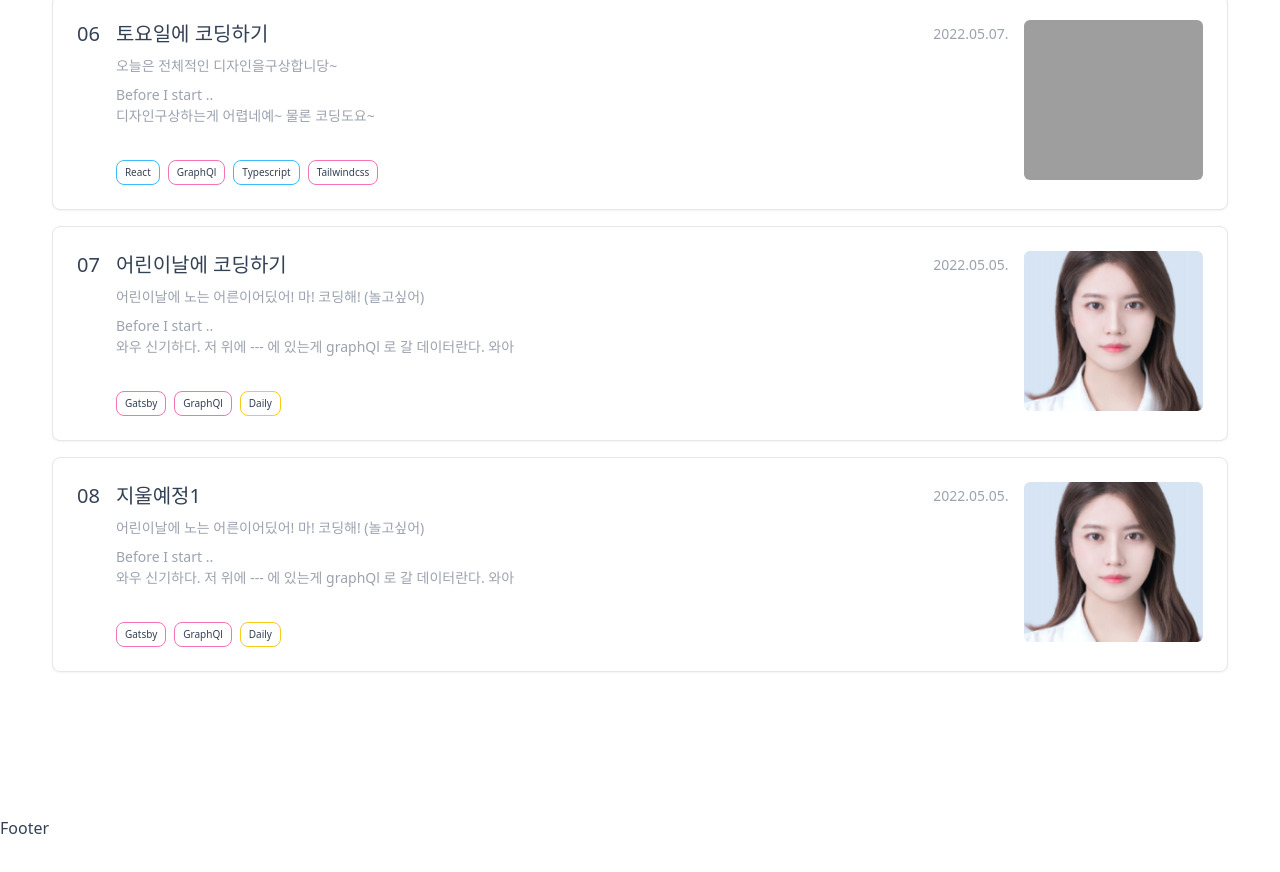
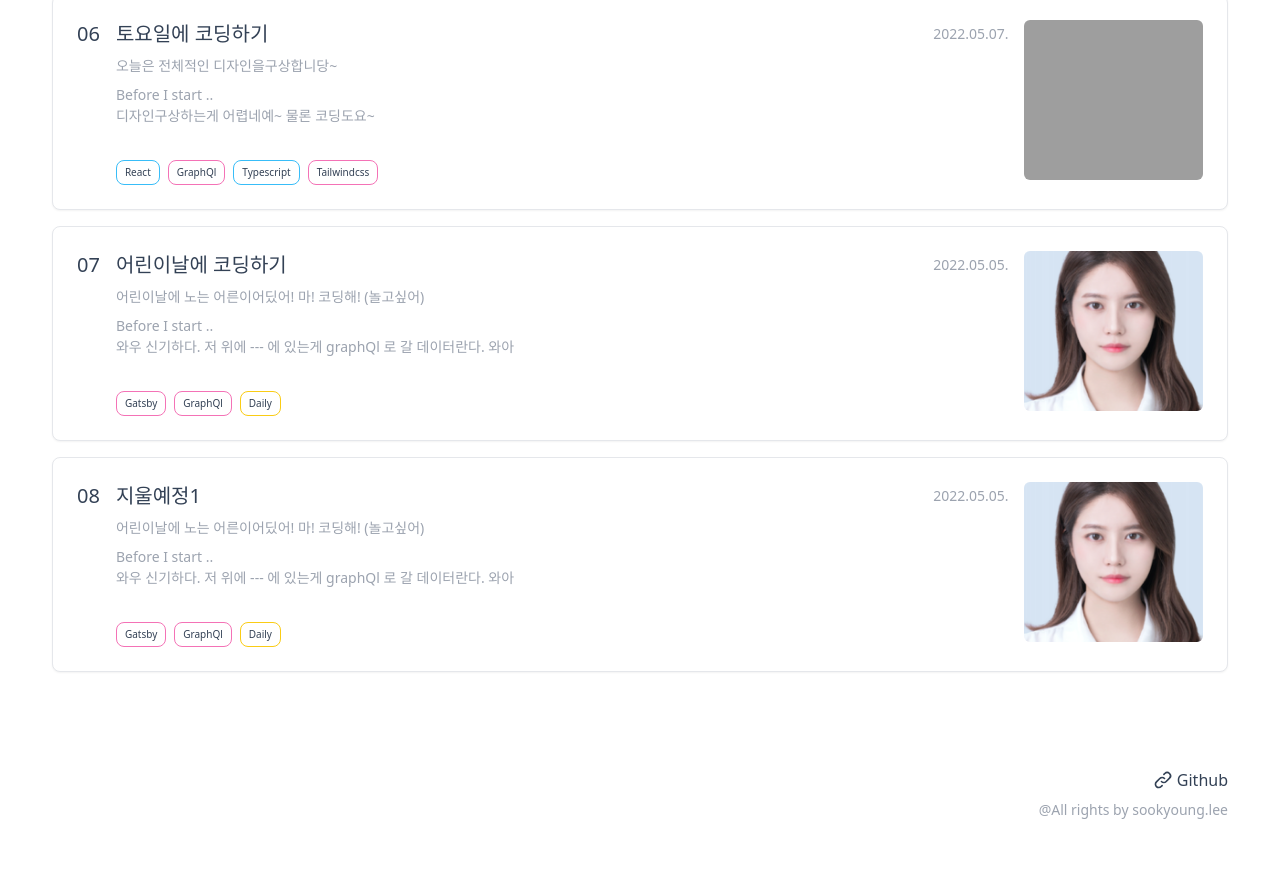
Before and after one commit to 22sook00/blogWithGatsby, a Gatsby site in the folder SookDevLog/: page / in a window 1280 px wide. Shown: the part 1745-2617 px from the top of the page. Before the commit the page ends 2585 px from the top, so only its background shows below. Built offline with nearby package versions, Linux system fonts and the light colour scheme; Gatsby itself is replaced by a stand-in of ours; some packages are replaced by stand-ins of ours; grey boxes are pictures that could not be loaded.

Commit message:
Add footer with github link

```diff
--- a/SookDevLog/src/components/common/Footer.tsx
+++ b/SookDevLog/src/components/common/Footer.tsx
@@ -1,7 +1,31 @@
+import { Link } from "gatsby";
 import React from "react";
 
 const Footer = () => {
-	return <div>Footer</div>;
+	return (
+		<footer className="mt-24 mb-16  flex flex-col items-end gap-2">
+			<Link to="https://github.com/22sook00">
+				<a target="_blank" className="flex h-fit items-center gap-1">
+					<svg
+						xmlns="http://www.w3.org/2000/svg"
+						className="h-5 w-5"
+						fill="none"
+						viewBox="0 0 24 24"
+						stroke="currentColor"
+						stroke-width="2"
+					>
+						<path
+							stroke-linecap="round"
+							stroke-linejoin="round"
+							d="M13.828 10.172a4 4 0 00-5.656 0l-4 4a4 4 0 105.656 5.656l1.102-1.101m-.758-4.899a4 4 0 005.656 0l4-4a4 4 0 00-5.656-5.656l-1.1 1.1"
+						/>
+					</svg>
+					<span>Github</span>
+				</a>
+			</Link>
+			<p className="text-sm text-text-light"> @All rights by sookyoung.lee</p>
+		</footer>
+	);
 };
 
 export default Footer;
--- a/SookDevLog/src/components/common/Layout/LayoutDefault.tsx
+++ b/SookDevLog/src/components/common/Layout/LayoutDefault.tsx
@@ -7,7 +7,7 @@ interface ILayoutProps {
 const LayoutDefault: FC<ILayoutProps> = ({ children }) => {
 	return (
 		// <div className="w-full h-[calc(100%-60px)] bg-gradient-to-b from-blue-100 via-pink-100 to-white m-auto px-8  py-32">
-		<div className="w-full h-[calc(100%-60px)] py-32 m-auto px-8 lg:max-w-[1240px]">
+		<div className="w-full h-[calc(100%-60px)] pt-32 m-auto px-8 lg:max-w-[1240px]">
 			{children}
 		</div>
 	);
--- a/SookDevLog/src/pages/index.tsx
+++ b/SookDevLog/src/pages/index.tsx
@@ -72,9 +72,9 @@ const IndexPage = ({
 					filteryBycategory={filteryBycategory[0]}
 					containerRef={containerRef}
 				/>
+
+				<Footer />
 			</LayoutDefault>
-
-			<Footer />
 		</main>
 	);
 };
```
